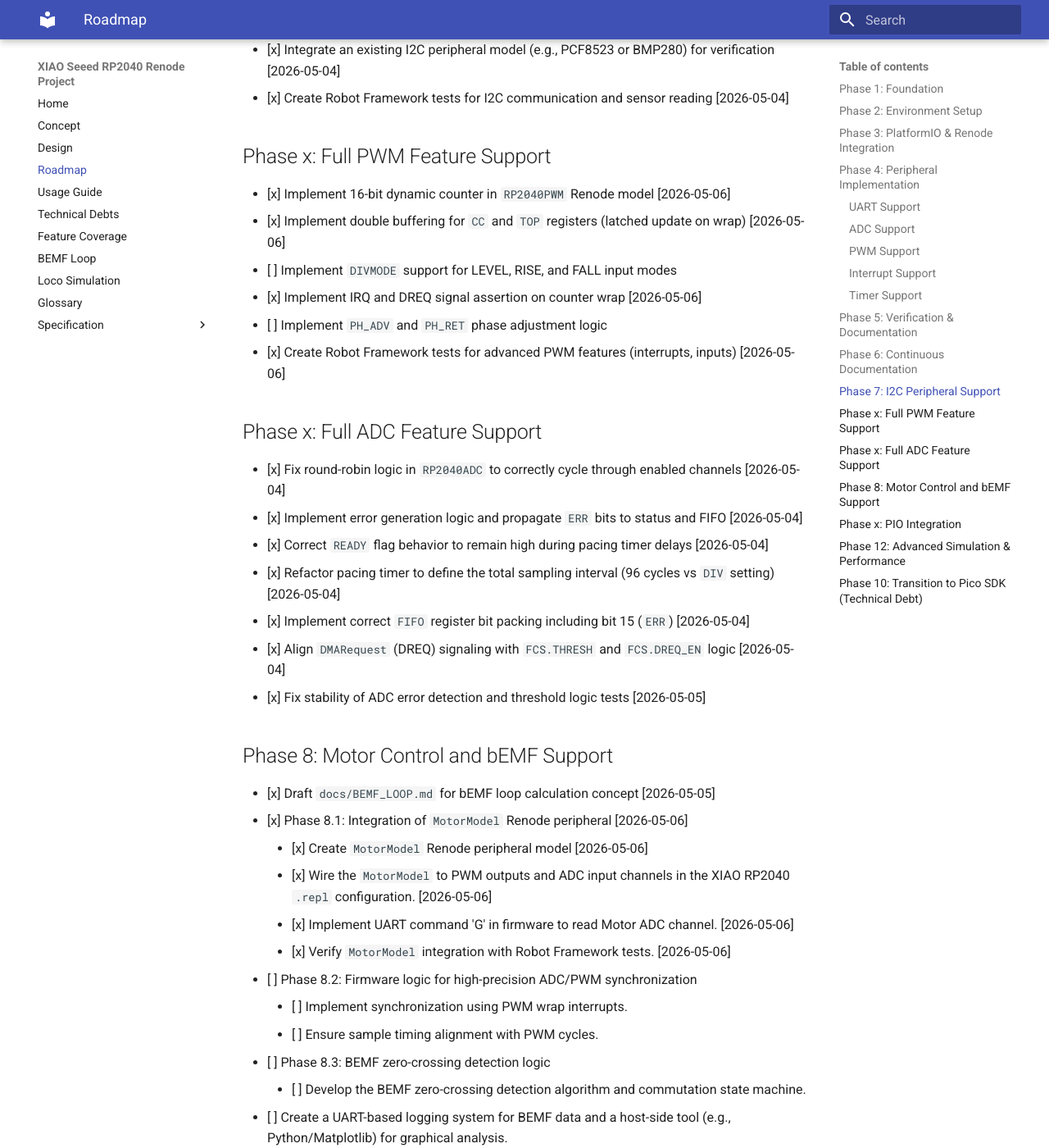
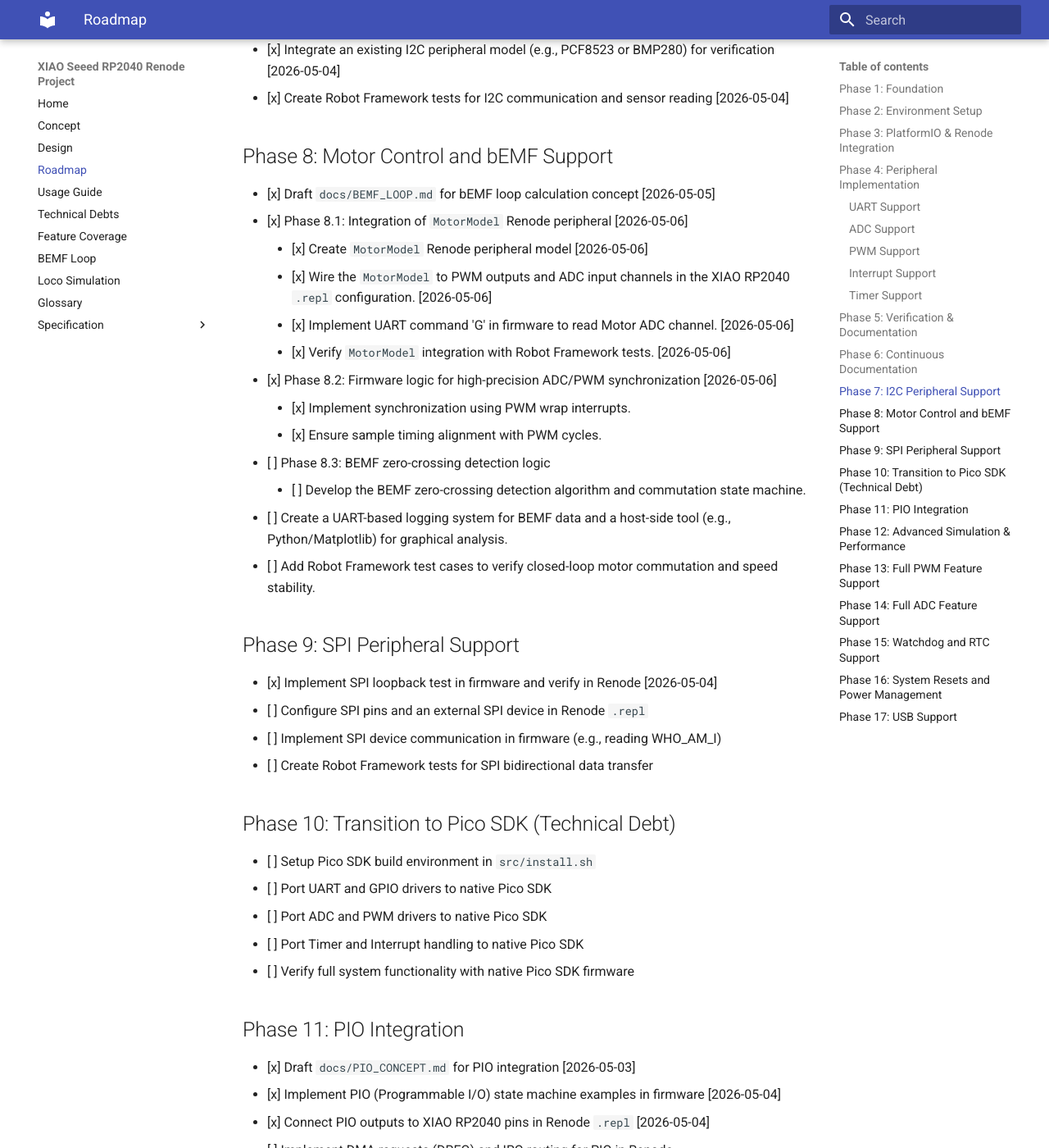
Before and after one commit to chatelao/xiao-seeed-rp2040-renode, an MkDocs documentation site: the page built from docs/ROADMAP.md, in a window 1280 px wide and 1400 px high, scrolled down 2643 px. Shown: the whole window at 82% size. Built offline with MkDocs 1.6.1 and Material for MkDocs 9.7.7, drawn with Linux system fonts in a browser that asks for light colours; some of the changed text lies outside the part shown.

Commit message:
Implement Phase 8.2: ADC/PWM synchronization and sync roadmap
- Implemented firmware logic to trigger ADC sampling on PWM wrap interrupts.
- Added UART commands 'H' (toggle sync) and 'V' (read last sync value).
- Added Robot Framework test `test/motor_sync.robot` for verification.
- Synchronized `ROADMAP.md` with `FUTURE_ROADMAP.md` and updated status.
- Improved PWM interrupt handling to be quieter when sync is enabled.

```diff
--- a/docs/ROADMAP.md
+++ b/docs/ROADMAP.md
@@ -58,36 +58,20 @@
    - [x] Create `USAGE.md` with instructions for building and testing [2026-05-03]
    - [x] Finalize `CONCEPT.md` and `DESIGN.md` [2026-05-03]
 - [x] Create `TESTCASES.md` with documented test scenarios [2026-05-04]
+
 ## Phase 6: Continuous Documentation
 - [x] Initialize MkDocs documentation structure [2026-05-03]
 - [x] Create `mkdocs.yml` configuration [2026-05-03]
 - [x] Create `docs/requirements.txt` for documentation dependencies [2026-05-03]
 - [x] Create `.readthedocs.yaml` configuration [2026-05-03]
 - [x] Integrate ReadTheDocs with GitHub Actions [2026-05-03]
-- [ ] Verify automatic documentation updates on ReadTheDocs
+- [x] Verify automatic documentation updates on ReadTheDocs [2026-05-06]
 
 ## Phase 7: I2C Peripheral Support
 - [x] Implement I2C firmware driver using Arduino Wire or Pico SDK [2026-05-04]
 - [x] Configure I2C peripherals in Renode `.repl` and `.resc` files [2026-05-04]
 - [x] Integrate an existing I2C peripheral model (e.g., PCF8523 or BMP280) for verification [2026-05-04]
 - [x] Create Robot Framework tests for I2C communication and sensor reading [2026-05-04]
-
-## Phase x: Full PWM Feature Support
-- [x] Implement 16-bit dynamic counter in `RP2040PWM` Renode model [2026-05-06]
-- [x] Implement double buffering for `CC` and `TOP` registers (latched update on wrap) [2026-05-06]
-- [ ] Implement `DIVMODE` support for LEVEL, RISE, and FALL input modes
-- [x] Implement IRQ and DREQ signal assertion on counter wrap [2026-05-06]
-- [ ] Implement `PH_ADV` and `PH_RET` phase adjustment logic
-- [x] Create Robot Framework tests for advanced PWM features (interrupts, inputs) [2026-05-06]
-
-## Phase x: Full ADC Feature Support
-- [x] Fix round-robin logic in `RP2040ADC` to correctly cycle through enabled channels [2026-05-04]
-- [x] Implement error generation logic and propagate `ERR` bits to status and FIFO [2026-05-04]
-- [x] Correct `READY` flag behavior to remain high during pacing timer delays [2026-05-04]
-- [x] Refactor pacing timer to define the total sampling interval (96 cycles vs `DIV` setting) [2026-05-04]
-- [x] Implement correct `FIFO` register bit packing including bit 15 (`ERR`) [2026-05-04]
-- [x] Align `DMARequest` (DREQ) signaling with `FCS.THRESH` and `FCS.DREQ_EN` logic [2026-05-04]
-- [x] Fix stability of ADC error detection and threshold logic tests [2026-05-05]
 
 ## Phase 8: Motor Control and bEMF Support
 - [x] Draft `docs/BEMF_LOOP.md` for bEMF loop calculation concept [2026-05-05]
@@ -96,15 +80,28 @@
     - [x] Wire the `MotorModel` to PWM outputs and ADC input channels in the XIAO RP2040 `.repl` configuration. [2026-05-06]
     - [x] Implement UART command 'G' in firmware to read Motor ADC channel. [2026-05-06]
     - [x] Verify `MotorModel` integration with Robot Framework tests. [2026-05-06]
-- [ ] Phase 8.2: Firmware logic for high-precision ADC/PWM synchronization
-    - [ ] Implement synchronization using PWM wrap interrupts.
-    - [ ] Ensure sample timing alignment with PWM cycles.
+- [x] Phase 8.2: Firmware logic for high-precision ADC/PWM synchronization [2026-05-06]
+    - [x] Implement synchronization using PWM wrap interrupts.
+    - [x] Ensure sample timing alignment with PWM cycles.
 - [ ] Phase 8.3: BEMF zero-crossing detection logic
     - [ ] Develop the BEMF zero-crossing detection algorithm and commutation state machine.
 - [ ] Create a UART-based logging system for BEMF data and a host-side tool (e.g., Python/Matplotlib) for graphical analysis.
 - [ ] Add Robot Framework test cases to verify closed-loop motor commutation and speed stability.
 
-## Phase x: PIO Integration
+## Phase 9: SPI Peripheral Support
+- [x] Implement SPI loopback test in firmware and verify in Renode [2026-05-04]
+- [ ] Configure SPI pins and an external SPI device in Renode `.repl`
+- [ ] Implement SPI device communication in firmware (e.g., reading WHO_AM_I)
+- [ ] Create Robot Framework tests for SPI bidirectional data transfer
+
+## Phase 10: Transition to Pico SDK (Technical Debt)
+- [ ] Setup Pico SDK build environment in `src/install.sh`
+- [ ] Port UART and GPIO drivers to native Pico SDK
+- [ ] Port ADC and PWM drivers to native Pico SDK
+- [ ] Port Timer and Interrupt handling to native Pico SDK
+- [ ] Verify full system functionality with native Pico SDK firmware
+
+## Phase 11: PIO Integration
 - [x] Draft `docs/PIO_CONCEPT.md` for PIO integration [2026-05-03]
 - [x] Implement PIO (Programmable I/O) state machine examples in firmware [2026-05-04]
 - [x] Connect PIO outputs to XIAO RP2040 pins in Renode `.repl` [2026-05-04]
@@ -120,9 +117,39 @@
 - [ ] Optimize Renode simulation parameters for better host performance
 - [ ] Expand `full_suite.robot` with advanced stress tests
 
-## Phase 10: Transition to Pico SDK (Technical Debt)
-- [ ] Setup Pico SDK build environment in `src/install.sh`
-- [ ] Port UART and GPIO drivers to native Pico SDK
-- [ ] Port ADC and PWM drivers to native Pico SDK
-- [ ] Port Timer and Interrupt handling to native Pico SDK
-- [ ] Verify full system functionality with native Pico SDK firmware
+## Phase 13: Full PWM Feature Support
+- [x] Implement 16-bit dynamic counter in `RP2040PWM` Renode model [2026-05-06]
+- [x] Implement double buffering for `CC` and `TOP` registers (latched update on wrap) [2026-05-06]
+- [ ] Implement `DIVMODE` support for LEVEL, RISE, and FALL input modes
+- [x] Implement IRQ and DREQ signal assertion on counter wrap [2026-05-06]
+- [ ] Implement `PH_ADV` and `PH_RET` phase adjustment logic
+- [x] Create Robot Framework tests for advanced PWM features (interrupts, inputs) [2026-05-06]
+
+## Phase 14: Full ADC Feature Support
+- [x] Fix round-robin logic in `RP2040ADC` to correctly cycle through enabled channels [2026-05-04]
+- [x] Implement error generation logic and propagate `ERR` bits to status and FIFO [2026-05-04]
+- [x] Correct `READY` flag behavior to remain high during pacing timer delays [2026-05-04]
+- [x] Refactor pacing timer to define the total sampling interval (96 cycles vs `DIV` setting) [2026-05-04]
+- [x] Implement correct `FIFO` register bit packing including bit 15 (`ERR`) [2026-05-04]
+- [x] Align `DMARequest` (DREQ) signaling with `FCS.THRESH` and `FCS.DREQ_EN` logic [2026-05-04]
+- [x] Fix stability of ADC error detection and threshold logic tests [2026-05-05]
+
+## Phase 15: Watchdog and RTC Support
+- [x] Implement `RP2040Watchdog` Renode model for system supervisor [2026-05-05]
+- [x] Implement `RP2040RTC` Renode model for real-time clock functionality [2026-05-06]
+- [x] Create firmware examples for Watchdog timeout [2026-05-05]
+- [x] Create firmware examples for RTC alarm [2026-05-06]
+- [x] Create Robot Framework tests for Watchdog [2026-05-05]
+- [x] Create Robot Framework tests for RTC [2026-05-06]
+
+## Phase 16: System Resets and Power Management
+- [ ] Implement `RP2040Resets` Renode model for peripheral reset control
+- [ ] Implement `RP2040Power` Renode model for power-on reset and sleep states
+- [ ] Create firmware examples for peripheral reset and low-power modes
+- [ ] Create Robot Framework tests for reset and power management
+
+## Phase 17: USB Support
+- [ ] Implement `RP2040USB` Renode model for USB controller
+- [ ] Integrate USB core logic and endpoint management
+- [ ] Create firmware examples for USB Serial and HID
+- [ ] Create Robot Framework tests for USB communication
```
Also changed, not shown: FUTURE_ROADMAP.md (+1 -25 lines), 2 other files.
